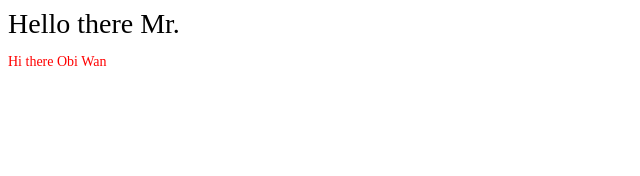
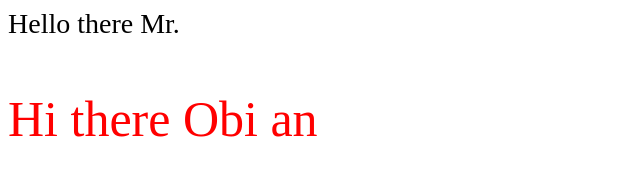
Before and after one commit to 3rpse-ai/Personal-Blog-Website, a plain HTML site: page root/index.html in a window 1280 px wide. Shown: the whole page, without its empty margins (0-640 px from the left). Drawn offline with Linux system fonts and the light colour scheme.

Commit message:
initial commit

```diff
--- a/root/css/styles.css
+++ b/root/css/styles.css
@@ -2,6 +2,6 @@
     font-size: 28px;
 }
 .standard{
+    font-size: 50px;
     color: red;
-    font-size: 14px;
 }
--- a/root/index.html
+++ b/root/index.html
@@ -14,6 +14,6 @@
 
 <body>
     <div class="title">Hello there Mr.</div>
-  <p class="standard">Hi there Obi Wan</p>
+  <p class="standard">Hi there Obi an</p>
 </body>
 </html>
```
Also changed, not shown: 2 other files.
